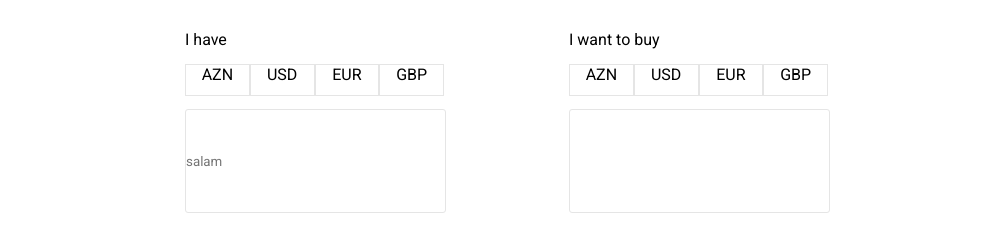
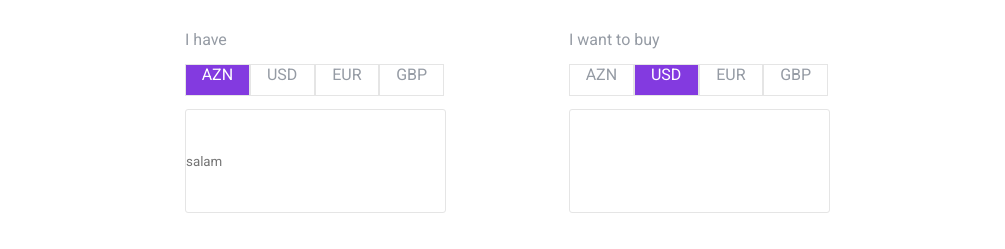
Before and after one commit to EsedovCelal/M3-project, a plain HTML site: page index.html in a window 1280 px wide. Shown: the part 151-400 px from the top of the page, without its empty margins (68-1073 px from the left). Drawn offline with Linux system fonts and the light colour scheme.

Commit message:
build js

```diff
--- a/index.html
+++ b/index.html
@@ -39,10 +39,10 @@
             <!-- left vəya right yazmaq lazımdırmı?bəlkə class adları eyni olsa olar.Bunu sonda test et-->
             <p>I have</p>
             <div class="valutes_left">
-              <p>AZN</p>
-              <p>USD</p>
-              <p>EUR</p>
-              <p>GBP</p>
+              <p class="left_AZN">AZN</p>
+              <p class="left_USD">USD</p>
+              <p class="left_EUR">EUR</p>
+              <p class="left_GBP">GBP</p>
             </div>
             <input type="text" placeholder="salam" />
           </div>
@@ -50,10 +50,10 @@
             <!-- left vəya right yazmaq lazımdırmı?bəlkə class adları eyni olsa olar.Bunu sonda test et-->
             <p>I want to buy</p>
             <div class="valutes_right">
-              <p>AZN</p>
-              <p>USD</p>
-              <p>EUR</p>
-              <p>GBP</p>
+              <p class="right_AZN">AZN</p>
+              <p class="right_USD">USD</p>
+              <p class="right_EUR">EUR</p>
+              <p class="right_GBP">GBP</p>
             </div>
             <input type="text" />
           </div>
--- a/style.css
+++ b/style.css
@@ -2,6 +2,7 @@
   padding: 0;
   margin: 0;
   font-family: "Roboto", sans-serif;
+  color: #959ba4;
 }
 .container {
   width: 1152px;
@@ -48,6 +49,7 @@
   text-align: center;
   font-weight: 500;
   cursor: pointer;
+  color: black;
 }
 .just_text p {
   font-size: 36px;
@@ -55,6 +57,7 @@
   margin-left: 250px;
   margin-top: 56px;
   margin-bottom: 33px;
+  color: black;
 }
 .left input {
   width: 259px;
@@ -111,3 +114,11 @@
 .show_valuta_place {
   display: flex;
 }
+.left_AZN {
+  background-color: #833ae0;
+  color: white;
+}
+.right_USD {
+  background-color: #833ae0;
+  color: white;
+}
```
Also changed, not shown: javascript.js (+13 -0 lines).
